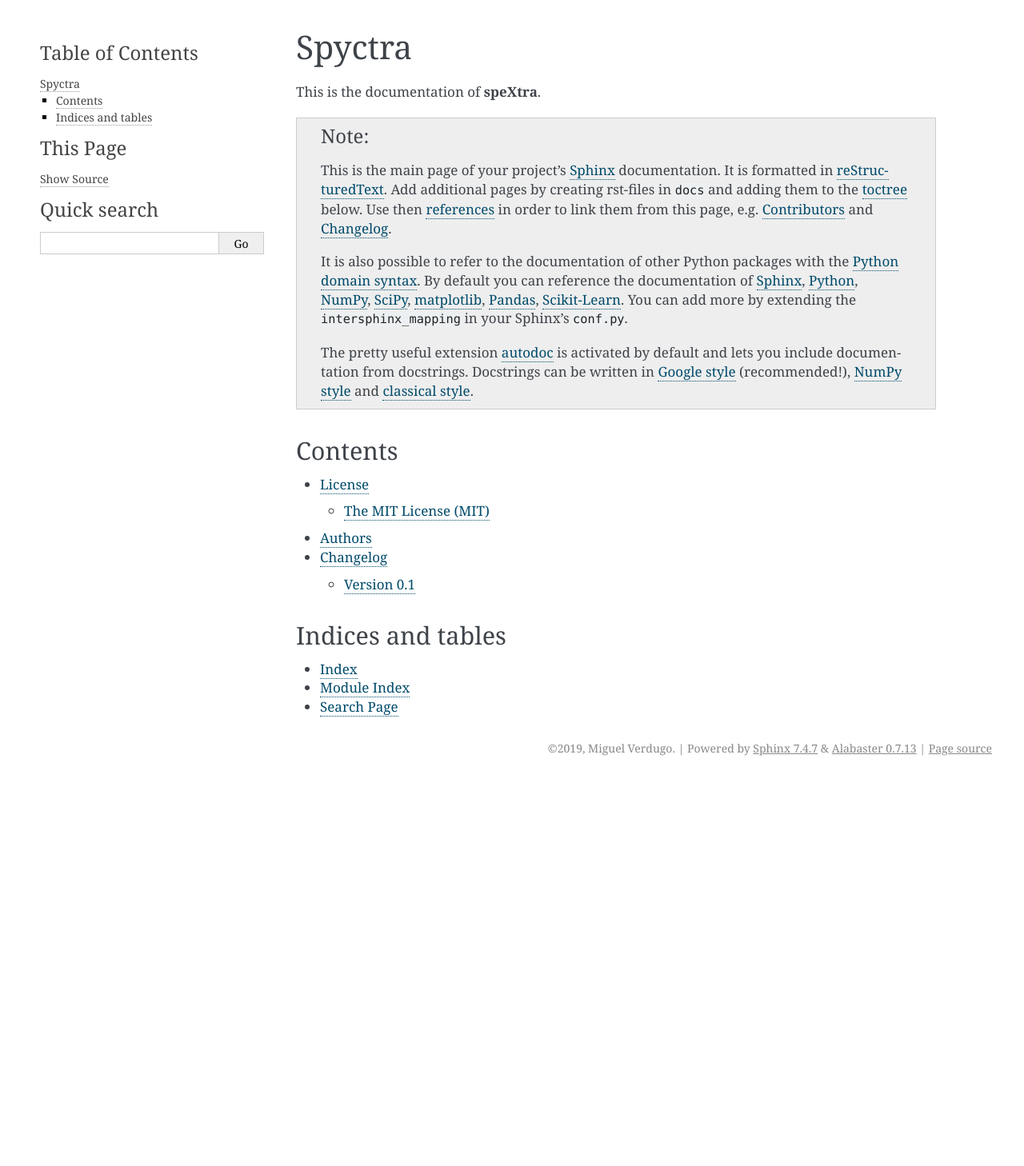
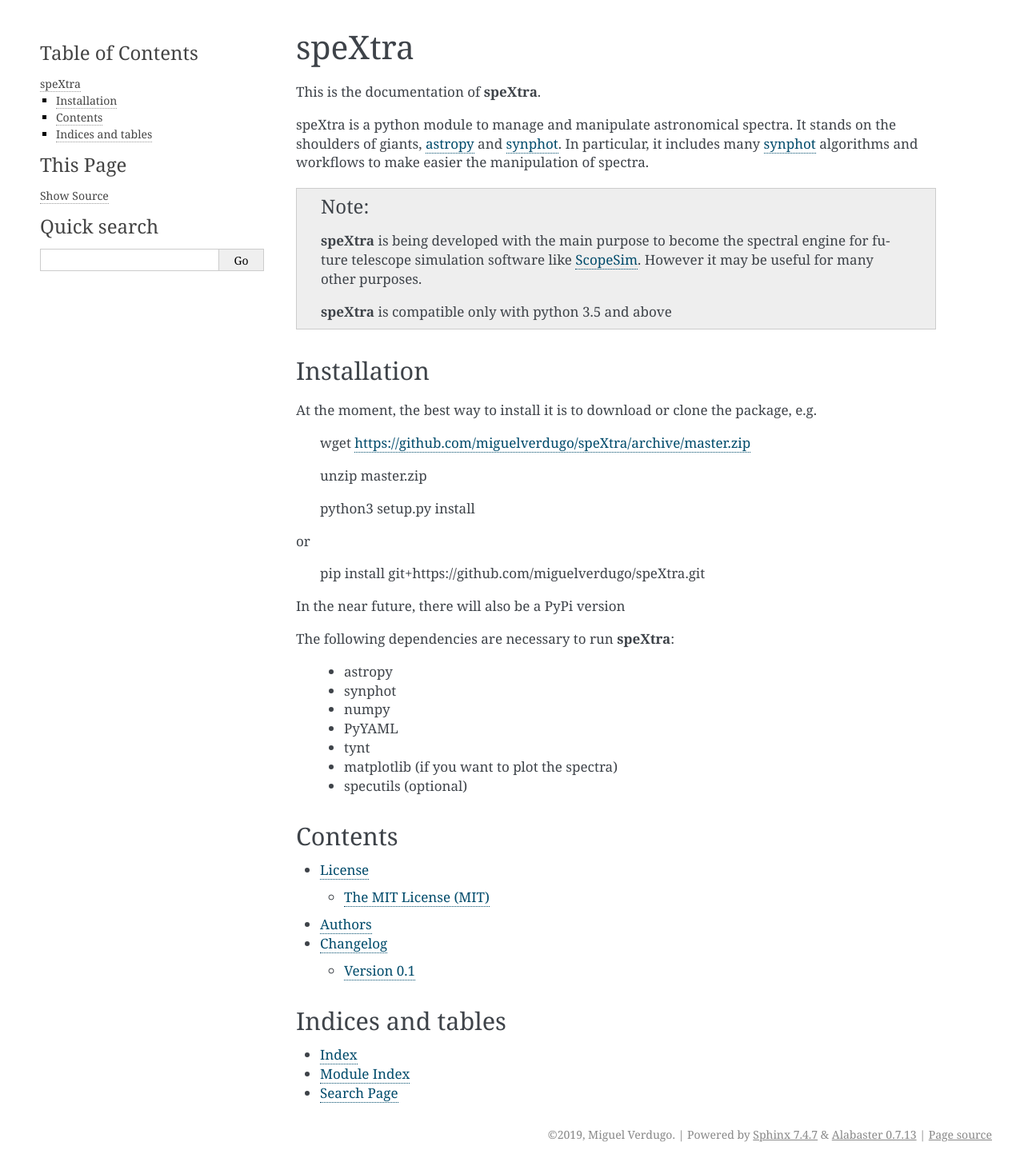
Before and after one commit to AstarVienna/speXtra, a Sphinx documentation site: the page built from docs/index.rst, in a window 1280 px wide. Shown: the whole page at 80% size. Built offline with Sphinx 7.4.7, drawn with Linux system fonts in a browser that asks for light colours; pages that are not in the unit, such as notebooks, are missing from menus; the version number could not be read and is left out; before the commit the page ends 975 px from its top, so only the background shows below that.

Commit message:
starting docs, docstrings, etc

```diff
--- a/docs/index.rst
+++ b/docs/index.rst
@@ -1,26 +1,48 @@
 =======
-Spyctra
+speXtra
 =======
 
 This is the documentation of **speXtra**.
 
+speXtra is a python module to manage and manipulate astronomical spectra. It stands on
+the shoulders of giants, `astropy`_ and `synphot`_. In particular, it includes
+many `synphot`_ algorithms and workflows to make easier the manipulation of spectra.
+
 .. note::
 
-    This is the main page of your project's `Sphinx`_ documentation.
-    It is formatted in `reStructuredText`_. Add additional pages
-    by creating rst-files in ``docs`` and adding them to the `toctree`_ below.
-    Use then `references`_ in order to link them from this page, e.g.
-    :ref:`authors` and :ref:`changes`.
+    **speXtra** is being developed with the main purpose to become the spectral engine
+    for future telescope simulation software like `ScopeSim`_. However it may be
+    useful for many other purposes.
 
-    It is also possible to refer to the documentation of other Python packages
-    with the `Python domain syntax`_. By default you can reference the
-    documentation of `Sphinx`_, `Python`_, `NumPy`_, `SciPy`_, `matplotlib`_,
-    `Pandas`_, `Scikit-Learn`_. You can add more by extending the
-    ``intersphinx_mapping`` in your Sphinx's ``conf.py``.
+    **speXtra** is compatible only with python 3.5 and above
 
-    The pretty useful extension `autodoc`_ is activated by default and lets
-    you include documentation from docstrings. Docstrings can be written in
-    `Google style`_ (recommended!), `NumPy style`_ and `classical style`_.
+
+Installation
+============
+
+At the moment, the best way to install it is to download or clone the package, e.g.
+
+    wget https://github.com/miguelverdugo/speXtra/archive/master.zip
+
+    unzip master.zip
+
+    python3 setup.py install
+
+or
+
+    pip install git+https://github.com/miguelverdugo/speXtra.git
+
+In the near future, there will also be a PyPi version
+
+The following dependencies are necessary to run **speXtra**:
+
+    - astropy
+    - synphot
+    - numpy
+    - PyYAML
+    - tynt
+    - matplotlib (if you want to plot the spectra)
+    - specutils (optional)
 
 
 Contents
@@ -46,14 +68,6 @@
 .. _reStructuredText: http://www.sphinx-doc.org/en/master/usage/restructuredtext/basics.html
 .. _references: http://www.sphinx-doc.org/en/stable/markup/inline.html
 .. _Python domain syntax: http://sphinx-doc.org/domains.html#the-python-domain
-.. _Sphinx: http://www.sphinx-doc.org/
-.. _Python: http://docs.python.org/
-.. _Numpy: http://docs.scipy.org/doc/numpy
-.. _SciPy: http://docs.scipy.org/doc/scipy/reference/
-.. _matplotlib: https://matplotlib.org/contents.html#
-.. _Pandas: http://pandas.pydata.org/pandas-docs/stable
-.. _Scikit-Learn: http://scikit-learn.org/stable
-.. _autodoc: http://www.sphinx-doc.org/en/stable/ext/autodoc.html
-.. _Google style: https://github.com/google/styleguide/blob/gh-pages/pyguide.md#38-comments-and-docstrings
-.. _NumPy style: https://numpydoc.readthedocs.io/en/latest/format.html
-.. _classical style: http://www.sphinx-doc.org/en/stable/domains.html#info-field-lists
+.. _astropy:  https://docs.astropy.org/en/stable/
+.. _synphot: https://synphot.readthedocs.io/en/latest/
+.. _ScopeSim: https://scopesim.readthedocs.io/en/latest/
```
Also changed, not shown: 2 other files.
